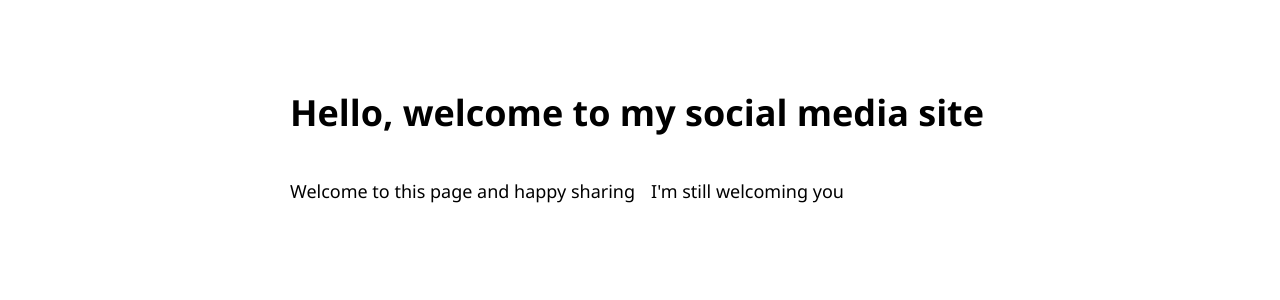
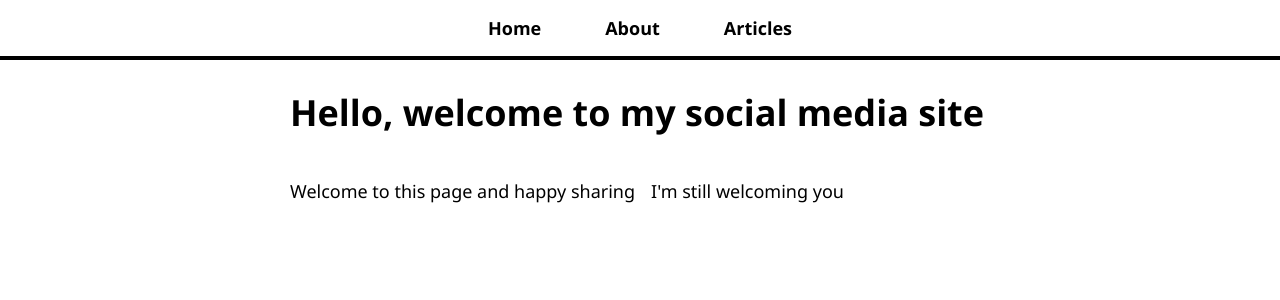
Before and after one commit to shubhankar1995/SocialMedia, a React (Create React App) app in the folder socialmedia/: page / in a window 1280 px wide. Shown: the top 300 px of the page. Built offline with nearby package versions, Linux system fonts and the light colour scheme.

Commit message:
added nav bar on all pages and enabled links

```diff
--- a/socialmedia/src/App.js
+++ b/socialmedia/src/App.js
@@ -6,13 +6,15 @@ import{
 import HomePage from './pages/HomePage';
 import AboutPage from './pages/AboutPage';
 import ArticlePage from './pages/ArticlePage';
-import ArticlesList from './pages/ArticlesList'
+import ArticlesList from './pages/ArticlesList';
+import NavBar from './NavBar';
 import './App.css';
 
 function App() {
   return (
     <Router>
       <div className="App">
+        <NavBar />
         <div id="page-body">
           <Route path="/" component={HomePage} exact/>
           <Route path="/about" component={AboutPage} />
--- /dev/null
+++ b/socialmedia/src/NavBar.js
@@ -0,0 +1,20 @@
+import React from 'react';
+import { Link } from 'react-router-dom'
+
+const NavBar = () => (
+    <nav>
+        <ul>
+            <li>
+                <Link to="/">Home</Link>
+            </li>
+            <li>
+                <Link to="/about">About</Link>
+            </li>
+            <li>
+                <Link to="/articles-list">Articles</Link>
+            </li>
+        </ul>
+    </nav>
+);
+
+export default NavBar;
```
